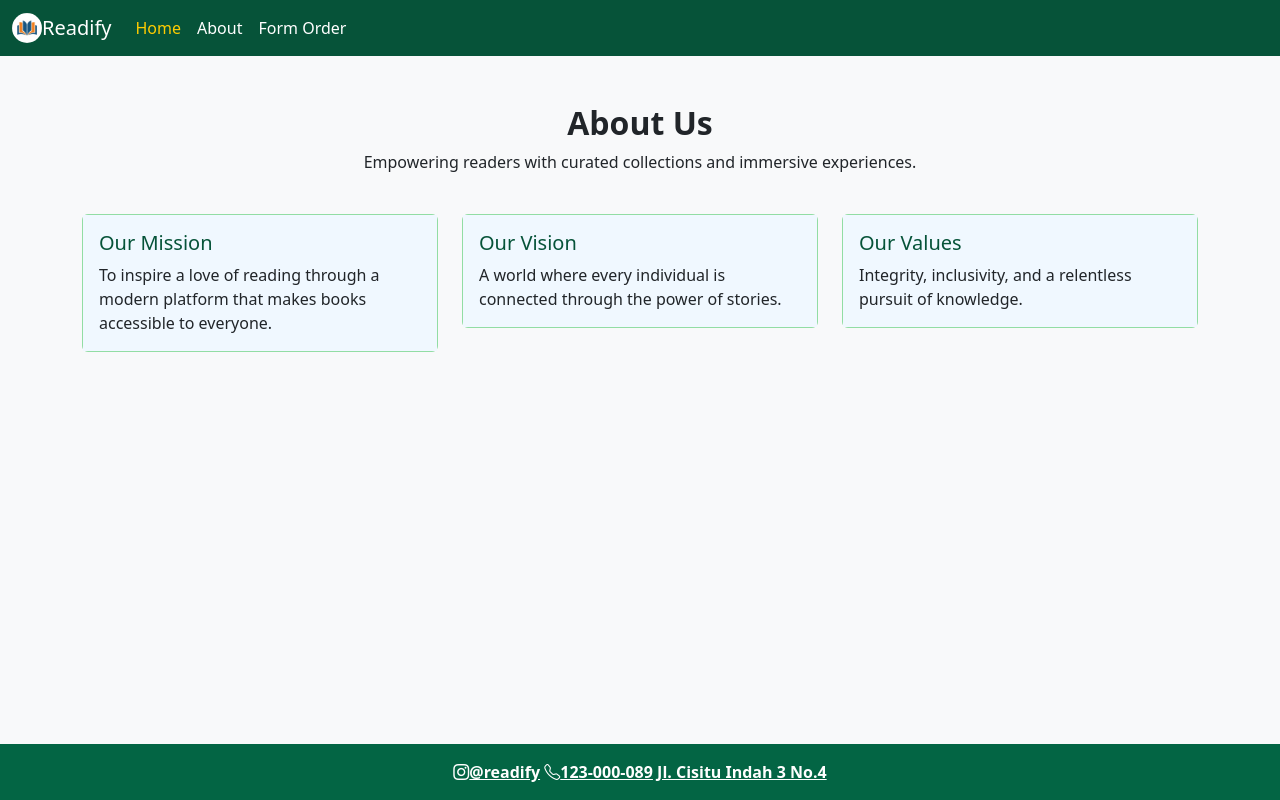
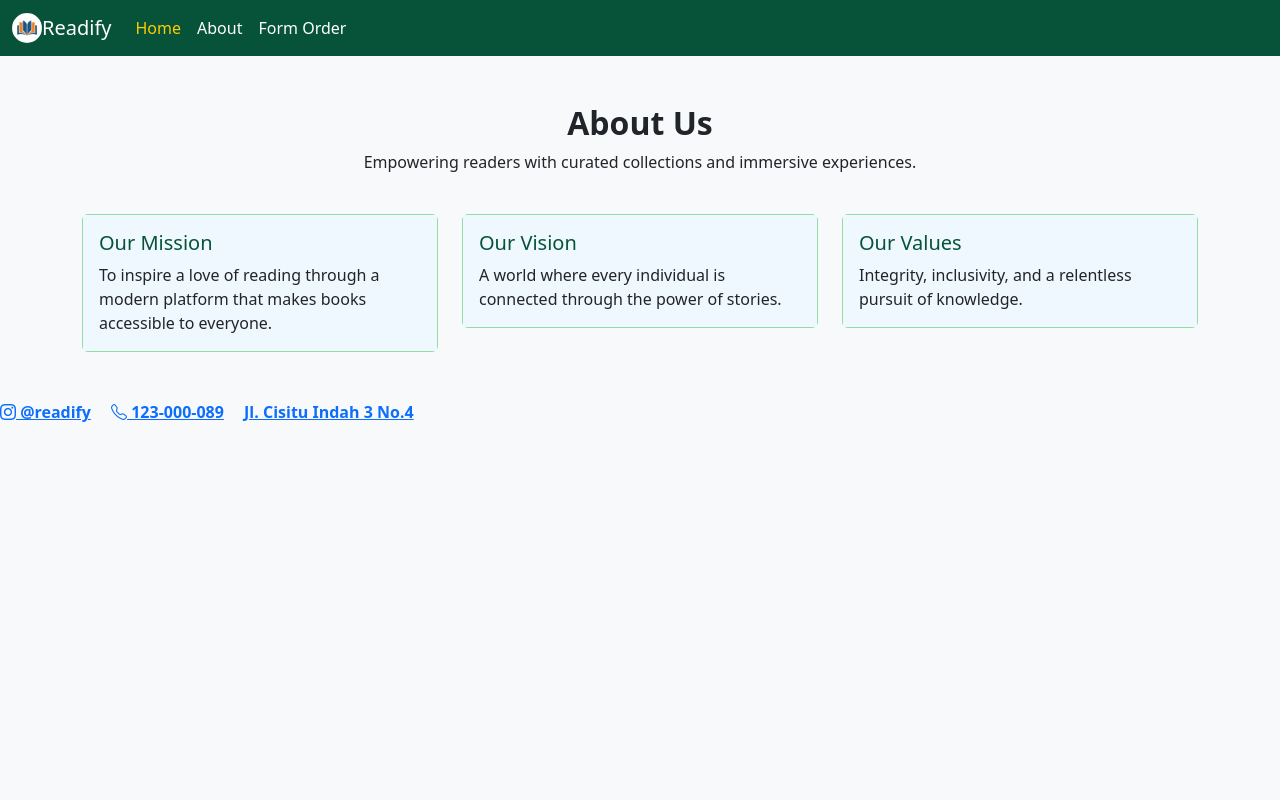
Before and after one commit to siscanaila/evaluasi, a plain HTML site: page about.html in a window 1280 px wide. Drawn offline with nearby package versions, Linux system fonts and the light colour scheme.

Commit message:
Update about.html

```diff
--- a/about.html
+++ b/about.html
@@ -75,14 +75,12 @@
     <!-- END ABOUT -->
 
      <!-- START FOOTER -->
-      <footer class="text-center py-3">
-        <p class="mb-0">
-          <a href="#" class="fw-bold"><i class="bi bi-instagram"></i>@readify</a>
-       <a href="#" class="fw-bold"><i class="bi bi-telephone"></i>123-000-089</a>
-          <a href="#" class="fw-bold"><i class="bi bi-home"></i>Jl. Cisitu Indah 3 No.4</a>
+      <p class="mb-0">
+  <a href="#" class="fw-bold me-3"><i class="bi bi-instagram"></i> @readify</a>
+  <a href="#" class="fw-bold me-3"><i class="bi bi-telephone"></i> 123-000-089</a>
+  <a href="#" class="fw-bold"><i class="bi bi-home"></i> Jl. Cisitu Indah 3 No.4</a>
+</p>
 
-        </p>
-      </footer>
 
       <script src="https://cdn.jsdelivr.net/npm/bootstrap@5.3.3/dist/js/bootstrap.bundle.min.js" integrity="sha384-YvpcrYf0tY3lHB60NNkmXc5s9fDVZLESaAA55NDzOxhy9GkcIdslK1eN7N6jIeHz" crossorigin="anonymous"></script>
     </body>
```
